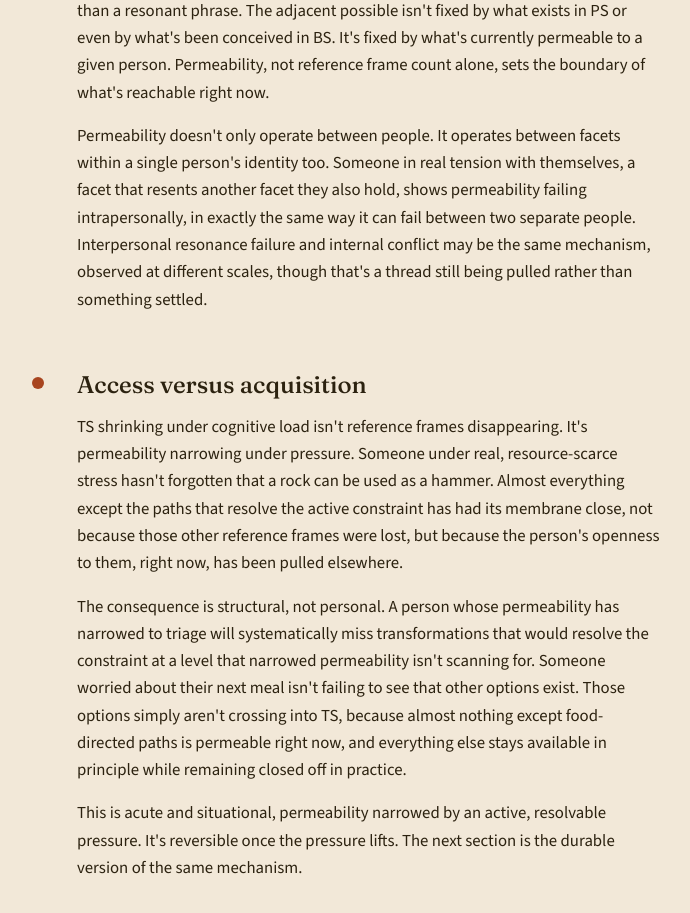
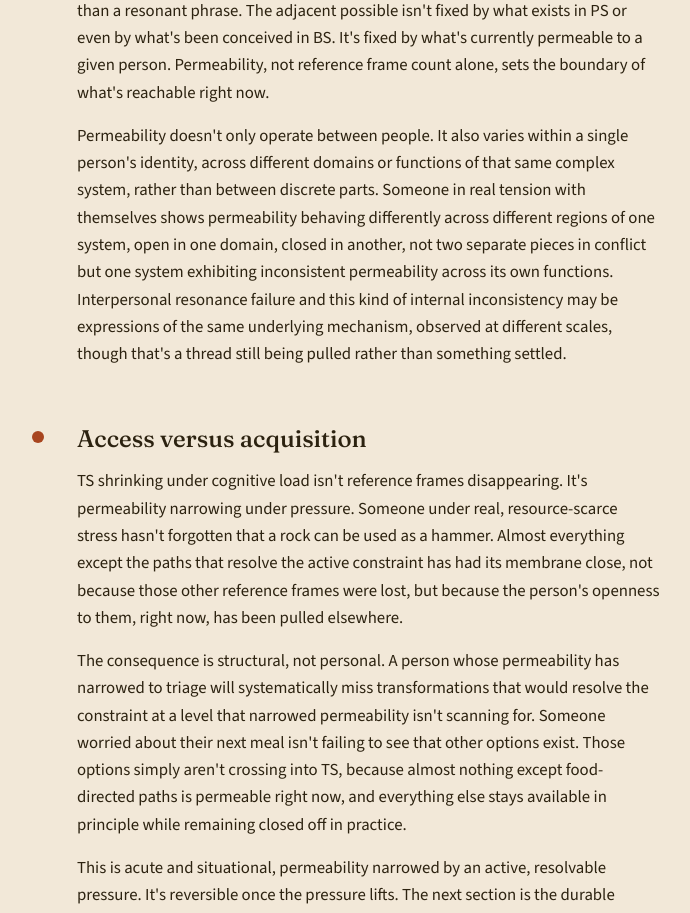
Before and after one commit to Endogenator/doctoral-progress, a Next.js app: page /generative-site/frameworks/topology in a window 1280 px wide. Shown: the part 3640-4553 px from the top of the page, without its empty margins (291-981 px from the left). Built offline with nearby package versions, Linux system fonts and the light colour scheme.

Commit message:
Top update

```diff
--- a/src/app/generative-site/frameworks/topology/page.tsx
+++ b/src/app/generative-site/frameworks/topology/page.tsx
@@ -247,14 +247,18 @@ export default function TopologyPage() {
             </p>
             <p>
               Permeability doesn&apos;t only operate between people. It
-              operates between facets within a single person&apos;s
-              identity too. Someone in real tension with themselves, a
-              facet that resents another facet they also hold, shows
-              permeability failing intrapersonally, in exactly the same way
-              it can fail between two separate people. Interpersonal
-              resonance failure and internal conflict may be the same
-              mechanism, observed at different scales, though that&apos;s a
-              thread still being pulled rather than something settled.
+              also varies within a single person&apos;s identity, across
+              different domains or functions of that same complex system,
+              rather than between discrete parts. Someone in real tension
+              with themselves shows permeability behaving differently
+              across different regions of one system, open in one domain,
+              closed in another, not two separate pieces in conflict but
+              one system exhibiting inconsistent permeability across its
+              own functions. Interpersonal resonance failure and this kind
+              of internal inconsistency may be expressions of the same
+              underlying mechanism, observed at different scales, though
+              that&apos;s a thread still being pulled rather than something
+              settled.
             </p>
           </Section>
 
```
